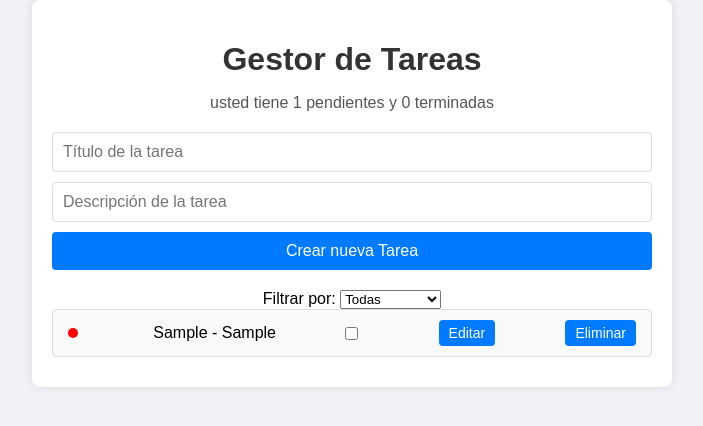
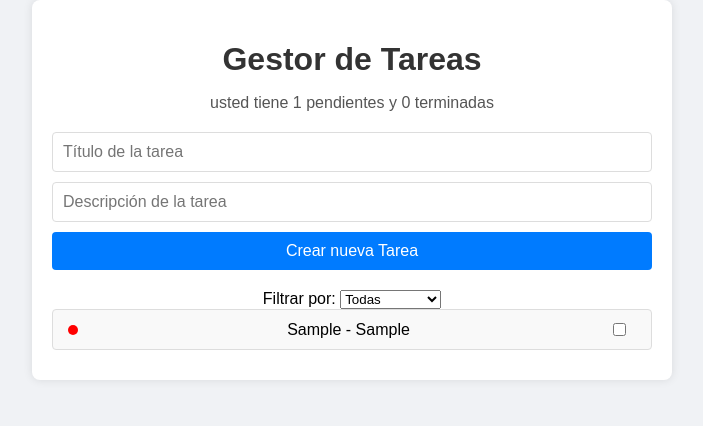
Before and after one commit to xXINFINITE117Xx/Gestor_De_Tareas, a React (Vite) app: page / in a window 1280 px wide. Both pictures are taken after typing "Sample", "Sample" into the empty fields and a click on the button "Crear nueva Tarea". Shown: the top 426 px of the page, without its empty margins (288-991 px from the left). Built offline with nearby package versions, Linux system fonts and the light colour scheme.

Commit message:
A little remove from the styles.css and also where the task.jsx

```diff
--- a/src/Components/Task.jsx
+++ b/src/Components/Task.jsx
@@ -16,8 +16,6 @@ const Task = ({ task, toggleTaskCompletion, deleteTask, setCurrentTask }) => {
         checked={task.completed}
         onChange={() => toggleTaskCompletion(task.id)}
       />
-      <button onClick={() => setCurrentTask(task)}>Editar</button>
-      <button onClick={() => deleteTask(task.id)}>Eliminar</button>
     </div>
   );
 };
--- a/src/Styles/styles.css
+++ b/src/Styles/styles.css
@@ -83,10 +83,6 @@ body {
   background-color: #f1f1f1;
 }
 
-  .task span {
-    text-align: left;
-  }
-
 .task.completed span {
   text-decoration: line-through;
   color: #888;
```
Lines whose indentation alone changed are shown as unchanged.
